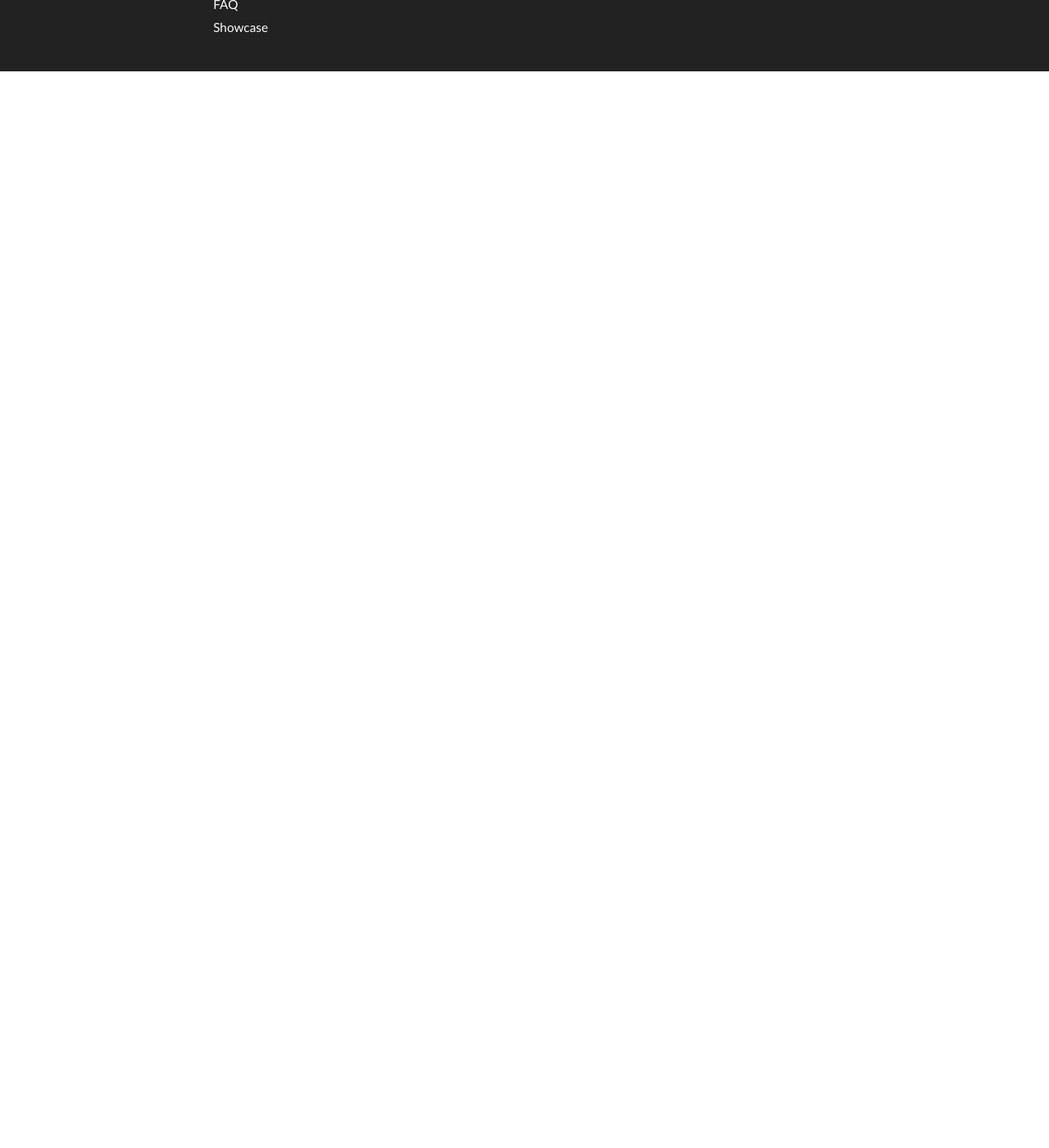
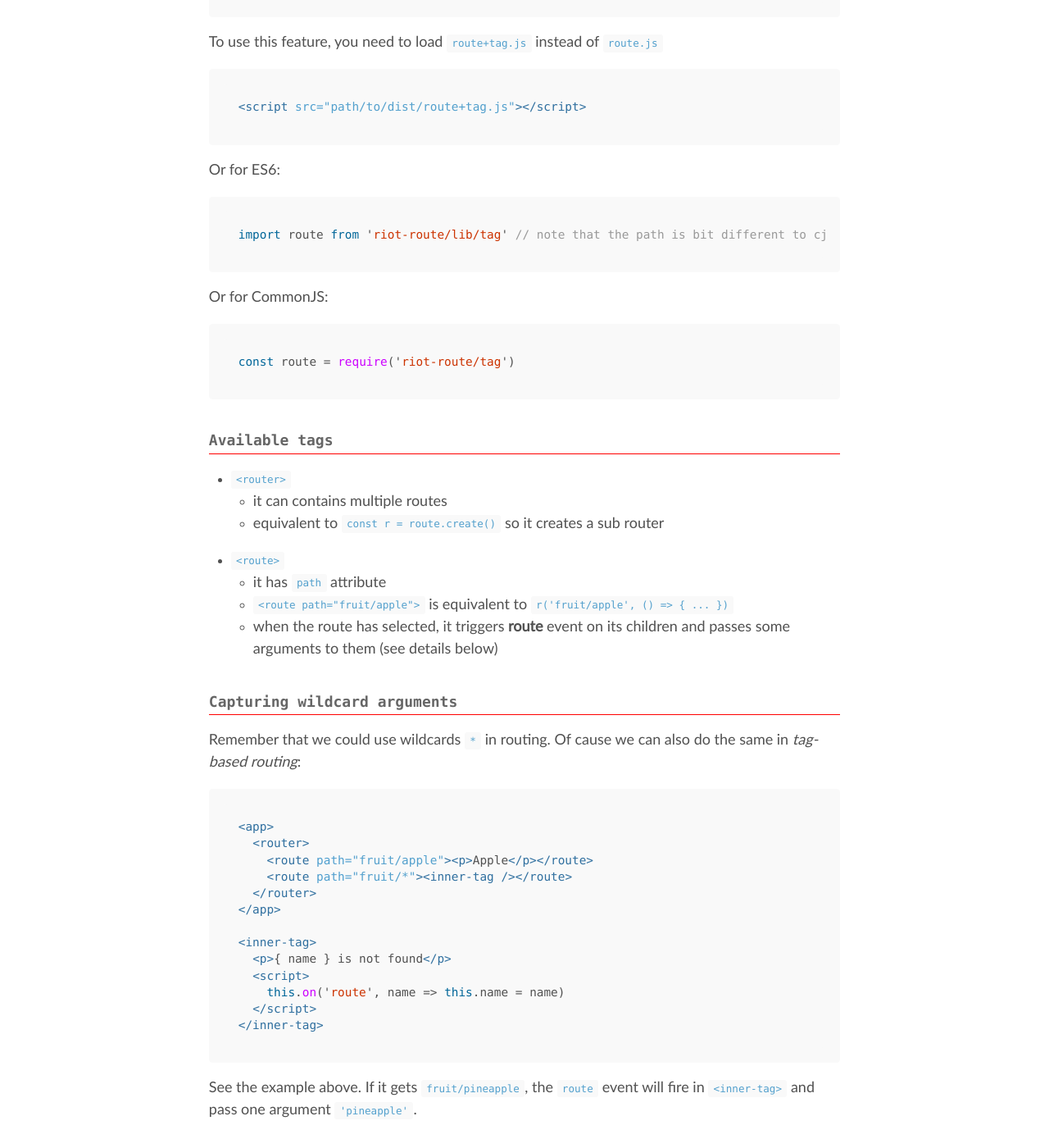
Before and after one commit to riot/riot.github.io, a Jekyll site: the page built from api/route.md, in a window 1280 px wide and 1400 px high, scrolled down 10879 px. Shown: the whole window at 82% size. Built offline with Jekyll 4.4.1, drawn with Linux system fonts in a browser that asks for light colours; nearby versions of some CDN libraries; emoji names are drawn with the system emoji font; before the commit the page ends 10966 px from its top, so only the background shows below that; some of the changed text lies outside the part shown.

Commit message:
updated: route and compiler doc

````diff
--- a/api/route.md
+++ b/api/route.md
@@ -403,3 +399,100 @@ route(function() { /* */ }) // routing-X (3)
 route('/fruit/*', function() { /* */ }) // routing-Y (1)
 route('/sweet/*', function() { /* */ }) // routing-Z (2)
 ```
+
+## Tag-based routing
+
+<span class="tag red">&gt;= v3.1</span>
+
+This feature allows you to **write your routes as declarative tags**:
+
+```html
+<app>
+  <router>
+    <route path="apple"><p>Apple</p></route>
+    <route path="banana"><p>Banana</p></route>
+    <route path="coffee"><p>Coffee</p></route>
+  </router>
+</app>
+```
+
+To use this feature, you need to load `route+tag.js` instead of `route.js`
+
+```html
+<script src="path/to/dist/route+tag.js"></script>
+```
+
+Or for ES6:
+
+```javascript
+import route from 'riot-route/lib/tag' // note that the path is bit different to cjs one
+```
+
+Or for CommonJS:
+
+```javascript
+const route = require('riot-route/tag')
+```
+
+### Available tags
+
+- `<router>`
+  - it can contains multiple routes
+  - equivalent to `const r = route.create()` so it creates a sub router
+- `<route>`
+  - it has `path` attribute
+  - `<route path="fruit/apple">` is equivalent to `r('fruit/apple', () => { ... })`
+  - when the route has selected, it triggers **route** event on its children and passes some arguments to them (see details below)
+
+### Capturing wildcard arguments
+
+Remember that we could use wildcards `*` in routing. Of cause we can also do the same in *tag-based routing*:
+
+```html
+<app>
+  <router>
+    <route path="fruit/apple"><p>Apple</p></route>
+    <route path="fruit/*"><inner-tag /></route>
+  </router>
+</app>
+
+<inner-tag>
+  <p>{ name } is not found</p>
+  <script>
+    this.on('route', name => this.name = name)
+  </script>
+</inner-tag>
+```
+
+See the example above. If it gets `fruit/pineapple`, the `route` event will fire in `<inner-tag>` and pass one argument `'pineapple'`.
+
+### Real world example
+
+Usually we would call external API to get some data during routing process. It's handy to hook `route` event for such a purpose. For example:
+
+```html
+<app>
+  <router>
+    <route path="user/*"><app-user /></route>
+  </router>
+</app>
+
+<app-user>
+  <p>{ message }!</p>
+  <script>
+    this.on('route', id => {
+      this.message = 'now loading...'
+      getUserById(id).then(user => {
+        this.update({
+          message: `Hello ${ user.name }!`
+        })
+      })
+    })
+  </script>
+</app-user>
+```
+
+### Some notes
+
+- The router automatically starts after first `<router>` tag has been mounted. You don't have to call `router.start(true)` by yourself.
+- to change `base` for routing, use `route.base('/path/to/base/')`
````
Also changed, not shown: other parts of api/route.md (+2 -6 lines), api/compiler.md (+1 -1 lines).
